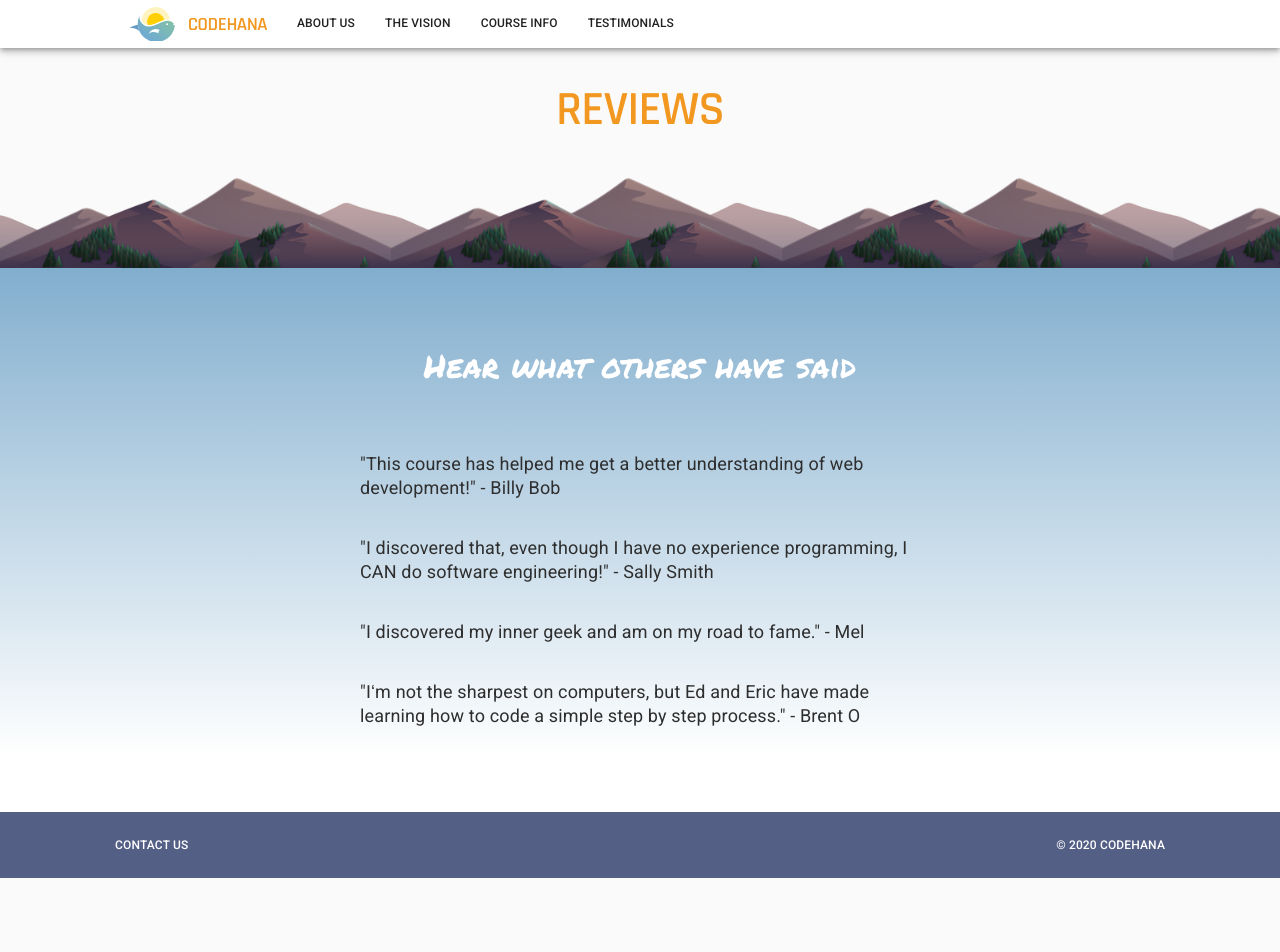
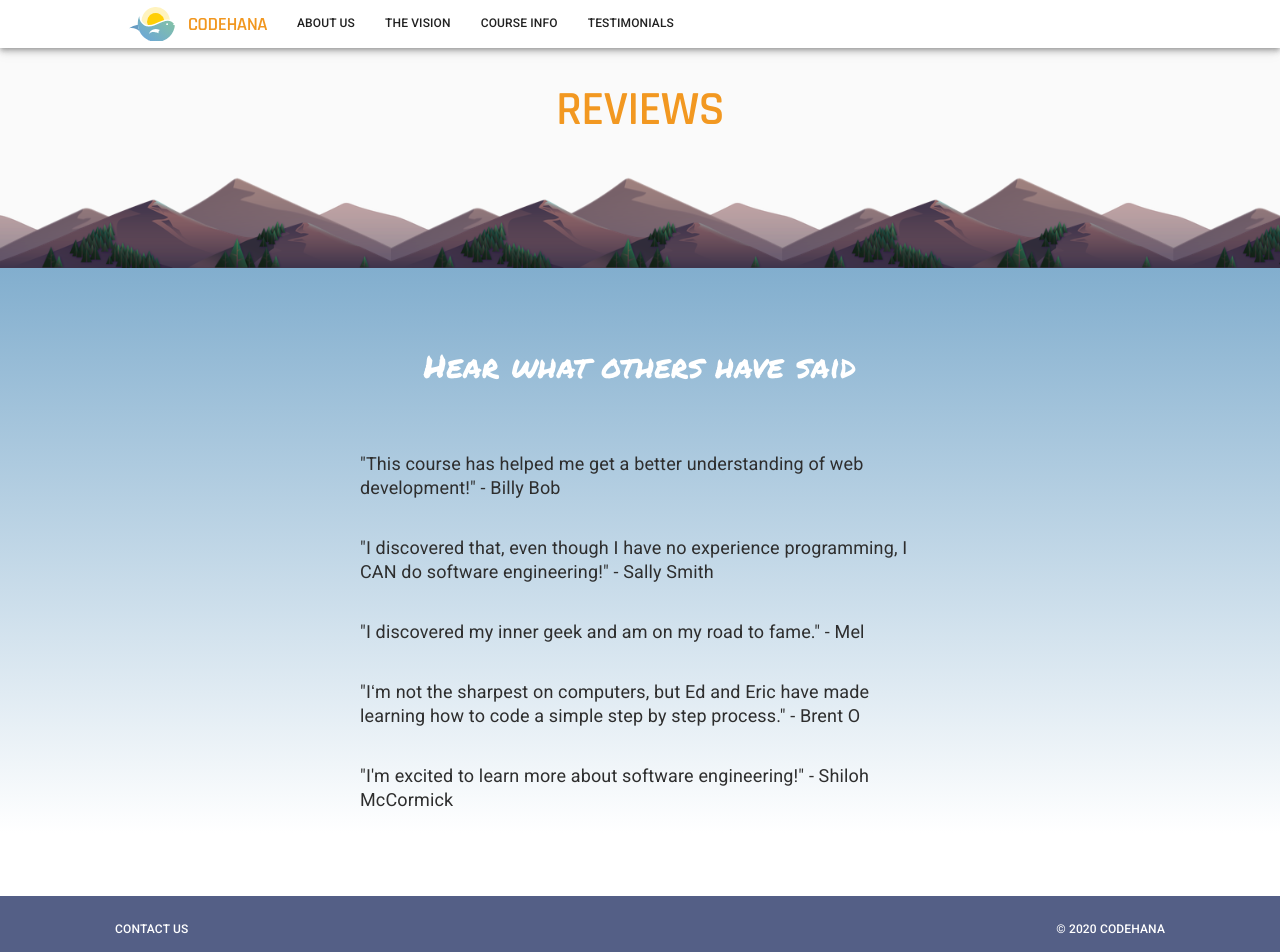
Before and after one commit to codehanadev/web, a Next.js app: page /comments in a window 1280 px wide. Shown: the top 952 px of the page. Before the commit the page ends 878 px from the top, so only its background shows below. Built offline with nearby package versions, Linux system fonts and the light colour scheme.

Commit message:
Update index.js

```diff
--- a/pages/comments/index.js
+++ b/pages/comments/index.js
@@ -13,6 +13,7 @@ export default function Comments() {
                 <p>"I discovered that, even though I have no experience programming, I CAN do software engineering!" - Sally Smith</p>
                 <p>"I discovered my inner geek and am on my road to fame." - Mel</p>
                 <p>"Iʻm not the sharpest on computers, but Ed and Eric have made learning how to code a simple step by step process." - Brent O</p>
+                <p>"I'm excited to learn more about software engineering!" - Shiloh McCormick</p>
             </div>
         </div>
     </>;
```
